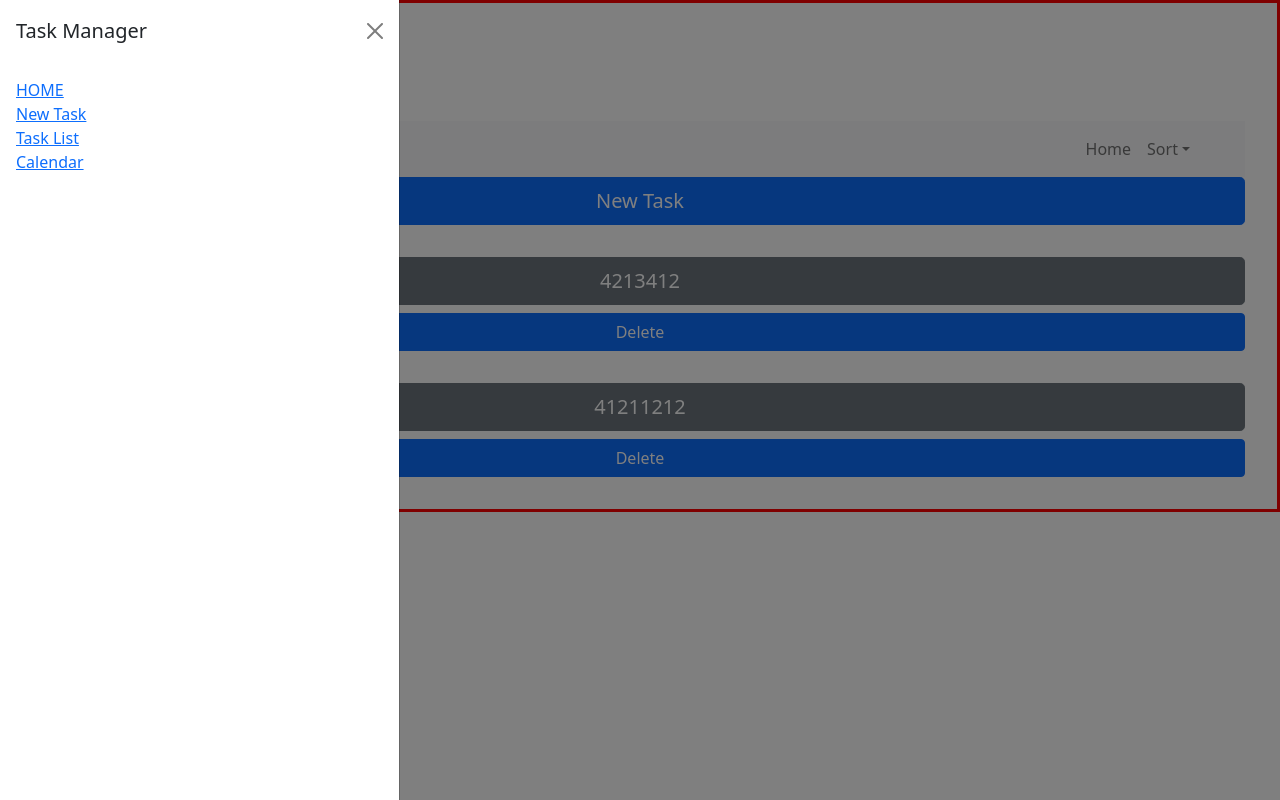
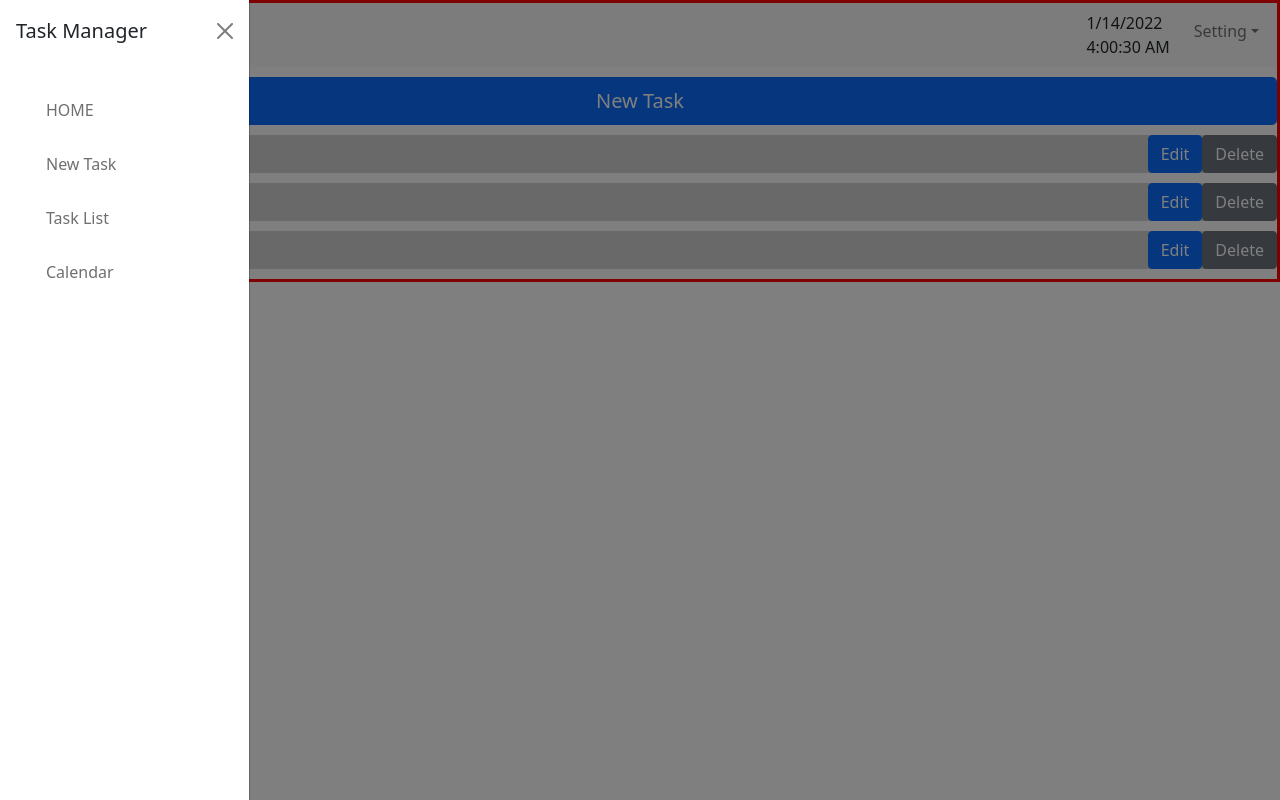
Before and after one commit to winsonliwh/react-tasks-manager, a React (Create React App) app in the folder taskmanager/: page / in a window 1280 px wide. Both pictures are taken after a click on the button "Menu". Built offline with nearby package versions, Linux system fonts and the light colour scheme; no server answers; data requests are answered from the project's data file.

Commit message:
commit
Co-authored-by: Sing0424 <Sing0424@users.noreply.github.com>

```diff
--- a/taskmanager/db.json
+++ b/taskmanager/db.json
@@ -3,22 +3,31 @@
     {
       "task": [
         {
-          "key": "76bff194-6c9f-4432-82a3-7a268ad69919",
+          "key": "bf30b9ea-ab93-4e84-8963-3d9c501f4c28",
           "id": 1,
-          "name": "4213412",
-          "description": "421abc123\n\ncsa",
-          "assignedTo": "q",
+          "name": "sing",
+          "description": "adad",
+          "assignedTo": "sdad",
           "dueDate": "",
-          "status": ""
+          "status": "NEW"
         },
         {
-          "key": "6410936d-d08b-4936-a800-21003dc267a4",
+          "key": "9cdbcfbf-2f0e-41c5-81f0-72d401c01afa",
           "id": 1,
-          "name": "41211212",
-          "description": "",
+          "name": "f eef",
+          "description": "fafaff",
+          "assignedTo": "affaf",
+          "dueDate": "",
+          "status": "NEW"
+        },
+        {
+          "key": "d592840f-785c-421e-b793-5b7287dadc71",
+          "id": 2,
+          "name": "fafafsd",
+          "description": "afaf",
           "assignedTo": "",
           "dueDate": "",
-          "status": ""
+          "status": "NEW"
         }
       ],
       "id": 1
--- a/taskmanager/package.json
+++ b/taskmanager/package.json
@@ -42,5 +42,8 @@
       "last 1 firefox version",
       "last 1 safari version"
     ]
+  },
+  "devDependencies": {
+    "webpack": "^5.66.0"
   }
 }
--- a/taskmanager/public/styles.css
+++ b/taskmanager/public/styles.css
@@ -1,44 +1,69 @@
-label {
-    margin-top: 10px;
+.appBorder {
+    border: solid red;
+    /* padding: 32px; */
 }
 
-form input,
-form textarea,
-form select {
-    display: block;
-    width: 100%;
+.topBar {
+    padding: 0px 10px;
+    border-radius: 10px;
 }
 
-/* .info {
-} */
-
-.appBorder,
-.showTask {
-    border: solid red;
-    padding: 32px;
+.navbar-brand {
+    display: block;
+    float: left;
+    /* margin-left: 35vw; */
+    text-align: center;
+    /* width: 100%; */
 }
 
-.topbar {
-    width: 100%;
-}
+/* .topBarTitle {
+    float: left;
+    display: block;
+    margin-left: auto;
+} */
 
 .navbar-nav {
     margin-left: auto;
 }
 
-.newTaskInfo {
-    text-align: center;
+.offcanvas {
+    background-color: rgb(255, 255, 255) !important;
 }
 
-.submitButton {
-    align-items: center;
+.offcanvas-start {
+    width: 250px !important;
 }
 
-button {
+.linkText {
     display: block;
-    margin: 10px auto;
+    margin: 10px;
+    padding: 10px 20px;
+    background-color: rgba(65, 103, 255, 0);
     border-radius: 10px;
-    font-weight: bold;
+    text-decoration: none;
+    color: rgb(111, 111, 111);
+}
+
+.newTask {
+    margin: 10px 0px;
+}
+
+.listRow {
+    display: flex;
+    align-items: center;
+    margin: 10px 0px;
+    border-radius: 10px;
+    background-color: lightgrey;
+}
+
+.listStatus {
+    display: block;
+    width: 60px;
+    margin-left: 20px;
+}
+
+.listButton {
+    margin-left: auto;
 }
 
 .hide {
@@ -46,7 +71,7 @@ button {
 }
 
 @media screen and (max-width: 600px) {
-    .appBorder {
+    /* .appBorder {
         background-color: lightgrey;
-    }
+    } */
 }
--- a/taskmanager/src/App.js
+++ b/taskmanager/src/App.js
@@ -53,9 +53,9 @@ function App() {
 					{/* <Route path="/" element={<Menu />}> */}
 						<Route path="/" element={
 							<>
-								<Menu />
-								<Time />
 								<TopBar />
+								{/* <Menu /> */}
+								{/* <Time /> */}
 								<NewTask addTask={setTask} submittingStatus={submittingStatus} />
 								<TaskList taskList={task} editTask={setTask} submittingStatus={submittingStatus} />
 							</>
--- a/taskmanager/src/Components/Menu.js
+++ b/taskmanager/src/Components/Menu.js
@@ -35,7 +35,7 @@ export default function Menu() {
 
   return (
     <>
-      <Button variant="flat" onClick={handleShow} className="me-2">
+      <Button variant="light" onClick={handleShow}>
         Menu
       </Button>
       <Offcanvas show={show} onHide={handleClose}>
@@ -43,10 +43,10 @@ export default function Menu() {
           <Offcanvas.Title>Task Manager</Offcanvas.Title>
         </Offcanvas.Header>
         <Offcanvas.Body>
-          <div><Link to="/">HOME</Link></div>
-          <div><Link to="/newTask">New Task</Link></div>
-          <div><Link to="/taskList">Task List</Link></div>
-          <div><Link to="/calendar">Calendar</Link></div>
+          <div><Link className="linkText" to="/">HOME</Link></div>
+          <div><Link className="linkText" to="/newTask">New Task</Link></div>
+          <div><Link className="linkText" to="/taskList">Task List</Link></div>
+          <div><Link className="linkText" to="/calendar">Calendar</Link></div>
         </Offcanvas.Body>
       </Offcanvas>
     </>
--- a/taskmanager/src/Components/NewTask.js
+++ b/taskmanager/src/Components/NewTask.js
@@ -31,7 +31,7 @@ export default function NewTask({ addTask, submittingStatus }) {
 		setDueDate(e.target.value)
 	}
 
-	const [status, setStatus] = useState("");
+	const [status, setStatus] = useState("NEW");
 	const statusChange = e => {
 		setStatus(e.target.value)
 	}
@@ -55,22 +55,22 @@ export default function NewTask({ addTask, submittingStatus }) {
 		setDescription("")
 		setAssignedTo("")
 		setDueDate("")
-		setStatus("")
+		setStatus("NEW")
 	}
 
 	return (
-		<div className="d-grid gap-2" >
+		<div className="d-grid newTask" >
 			<Button variant="primary" size="lg" onClick={handleShow}>
 				New Task
 			</Button>
 
-			<Modal onSubmit={handleSubmit} show={show} onHide={handleClose} backdrop="static">
+			<Modal show={show} onHide={handleClose} backdrop="static">
 				<Modal.Header closeButton>
 					<Modal.Title>New Task</Modal.Title>
 				</Modal.Header>
 
 				<Modal.Body>
-					<Form>
+					<Form onSubmit={handleSubmit} className="d-grid">
 						<Form.Group className="mb-3">
 							<Form.Label>Name</Form.Label>
 							<Form.Control id="name" placeholder="Name" value={name} onChange={nameChange} />
@@ -94,15 +94,15 @@ export default function NewTask({ addTask, submittingStatus }) {
 						<Form.Group className="mb-3">
 							<Form.Label>Status</Form.Label>
 							<Form.Select value={status} onChange={statusChange} >
-								<option value="new">NEW</option>
-								<option value="done">DONE</option>
+								<option value="NEW">NEW</option>
+								<option value="DONE">DONE</option>
 							</Form.Select>
 						</Form.Group>
 
 						<Form.Group className="mb-3" controlId="formBasicCheckbox">
 							<Form.Check type="checkbox" label="Task1" />
 						</Form.Group>
-						<Button variant="primary" onClick={handleClose} type="submit">
+						<Button variant="success" onClick={handleClose} type="submit">
 							Submit
 						</Button>
 					</Form>
@@ -112,9 +112,6 @@ export default function NewTask({ addTask, submittingStatus }) {
 					<Button variant="secondary" onClick={handleClose}>
 						Close
 					</Button>
-					<Button variant="primary" onClick={handleClose} type="submit" >
-						Save Changes
-					</Button>
 				</Modal.Footer>
 			</Modal>
 		</div>
--- a/taskmanager/src/Components/Task.js
+++ b/taskmanager/src/Components/Task.js
@@ -1,8 +1,9 @@
 import { useState } from "react";
-import { Link } from "react-router-dom";
+// import { Link } from "react-router-dom";
 import Modal from 'react-bootstrap/Modal';
 import Button from 'react-bootstrap/Button';
 import Form from "react-bootstrap/Form";
+import { Row, Col } from "react-bootstrap";
 
 
 export default function Task({ task, editTask }) {
@@ -63,23 +64,33 @@ export default function Task({ task, editTask }) {
 
     return (
         <div>
-            <div className="d-grid gap-2" >
-                <br />
-                <Button id={task.id} variant="secondary" size="lg" onClick={handleShow}>
+            <div className="listRow">
+                <span className="listStatus">
+                    <input type="checkbox" value=""></input>
+                    {task.status}
+                </span>
+                <span>
                     {task.name}
-                </Button>
-                <Button onClick={handleDelete} >
-                    Delete
-                </Button>
+                </span>
+                <div className="listButton">
+                    <Button onClick={handleShow}>
+                        Edit
+                    </Button>
+                    <Button variant="secondary" onClick={handleDelete} >
+                        Delete
+                    </Button>
             </div>
+        </div>
 
-            <Modal onSubmit={handleUpdate} show={show} onHide={handleClose}>
+
+
+            <Modal show={show} onHide={handleClose}>
                 <Modal.Header closeButton>
                     <Modal.Title>{task.name}</Modal.Title>
                 </Modal.Header>
 
                 <Modal.Body>
-                    <Form>
+                    <Form onSubmit={handleUpdate} className="d-grid">
                         <Form.Group className="mb-3">
                             <Form.Label>Name</Form.Label>
                             <Form.Control value={name} onChange={nameChange} placeholder="Name" />
@@ -103,15 +114,15 @@ export default function Task({ task, editTask }) {
                         <Form.Group className="mb-3">
                             <Form.Label>Status</Form.Label>
                             <Form.Select value={status} onChange={statusChange}>
-                                <option value="new">NEW</option>
-                                <option value="done">DONE</option>
+                                <option value="NEW">NEW</option>
+                                <option value="DONE">DONE</option>
                             </Form.Select>
                         </Form.Group>
 
                         <Form.Group className="mb-3" controlId="formBasicCheckbox">
                             <Form.Check type="checkbox" label="Task1" />
                         </Form.Group>
-                        <Button variant="primary" onClick={handleClose} type="submit">
+                        <Button variant="success" onClick={handleClose} type="submit">
                             Save Changes
                         </Button>
                     </Form>
@@ -121,9 +132,6 @@ export default function Task({ task, editTask }) {
                     <Button variant="secondary" onClick={handleClose}>
                         Close
                     </Button>
-                    <Button variant="primary" onClick={handleClose} type="submit">
-                        Save Changes
-                    </Button>
                 </Modal.Footer>
             </Modal>
         </div>
--- a/taskmanager/src/Components/Time.js
+++ b/taskmanager/src/Components/Time.js
@@ -1,4 +1,5 @@
 import { useState } from "react";
+import 'bootstrap/dist/css/bootstrap.min.css';
 
 export default function Time() {
     const [date, setDate] = useState(new Date());
@@ -13,10 +14,10 @@ export default function Time() {
 
     return (
         <div onChange={componentDidMount()}>
-            <div>
+            <div className="text-dark mx-3">
                 {date.toLocaleDateString('en-US')}
             </div>
-            <div>
+            <div className="text-dark mx-3">
                 {date.toLocaleTimeString('en-US')}
             </div>
         </div>
--- a/taskmanager/src/Components/TopBar.js
+++ b/taskmanager/src/Components/TopBar.js
@@ -1,27 +1,24 @@
 import Navbar from 'react-bootstrap/Navbar'
 import Nav from 'react-bootstrap/Nav'
 import NavDropdown from 'react-bootstrap/NavDropdown'
-import Container from 'react-bootstrap/Container'
+import 'bootstrap/dist/css/bootstrap.min.css';
+import Menu from './Menu';
+import Time from './Time';
 
 export default function TopBar() {
     return (
         <div>
-            <Navbar sticky="top" bg="light">
-                <Container>
-                    <Navbar.Brand >Task Manager</Navbar.Brand>
-                    <Navbar.Toggle aria-controls="basic-navbar-nav" />
-                    <Navbar.Collapse id="basic-navbar-nav">
-                        <Nav className="justify-content-end">
-                            <Nav.Link>Home</Nav.Link>
-                            <NavDropdown title="Sort" id="basic-nav-dropdown">
-                                <NavDropdown.Item>
-                                </NavDropdown.Item>
-                                <NavDropdown.Item>Games</NavDropdown.Item>
-                                <NavDropdown.Item>Movies</NavDropdown.Item>
-                            </NavDropdown>
-                        </Nav>
-                    </Navbar.Collapse>
-                </Container>
+            <Navbar className="topBar rounded-0" variant="light" sticky="top" bg="light">
+                <Menu />
+                <Navbar.Brand>Task Manager</Navbar.Brand>
+                <Navbar.Collapse id="basic-navbar-nav">
+                    <Nav>
+                        <Time />
+                        <NavDropdown title="Setting" id="basic-nav-dropdown">
+                            <NavDropdown.Item>Dark Mode</NavDropdown.Item>
+                        </NavDropdown>
+                    </Nav>
+                </Navbar.Collapse>
             </Navbar>
         </div>
     )
```
Also changed, not shown: taskmanager/public/index.html (+0 -35 lines), 1 other file (tests, documents, lock files or other folders).
